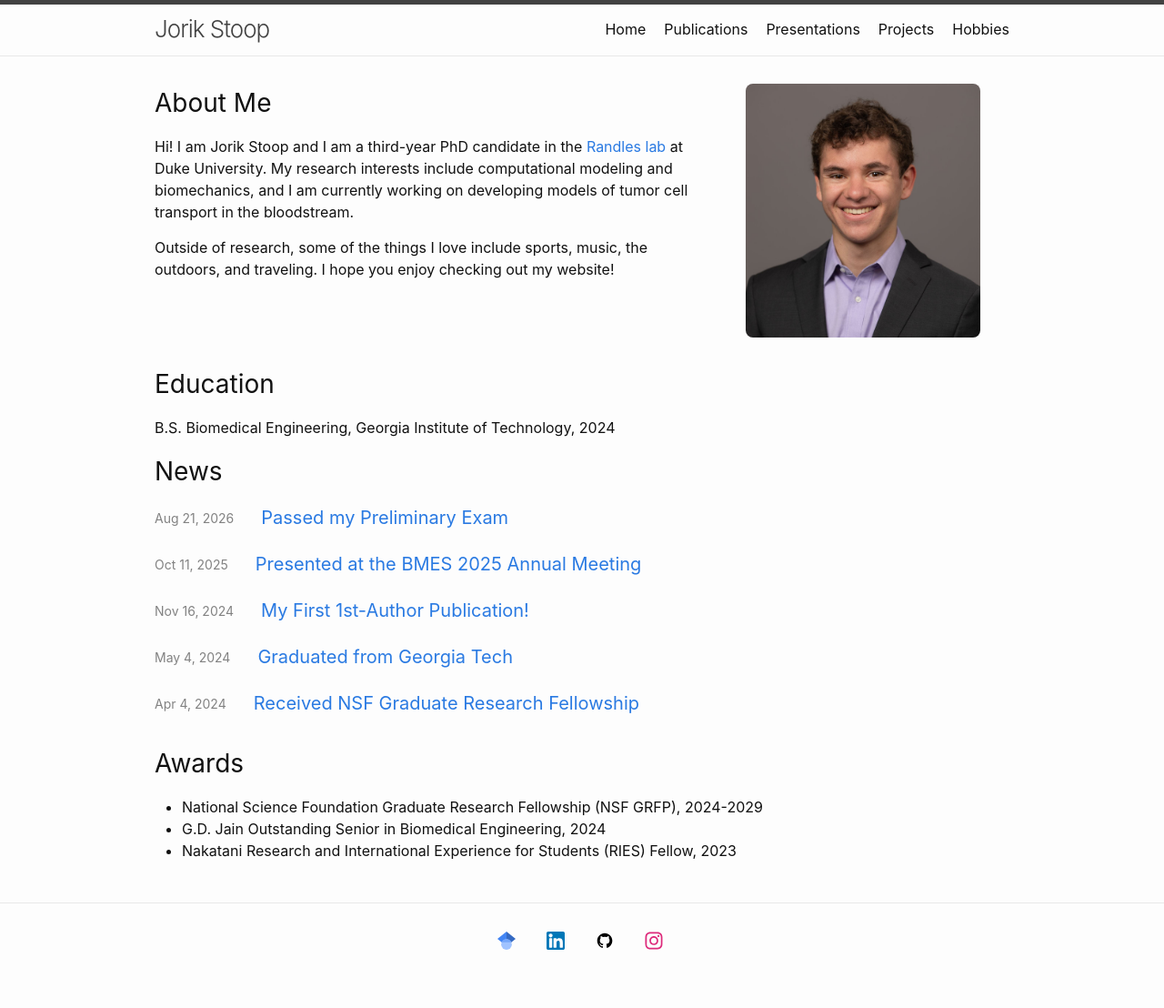
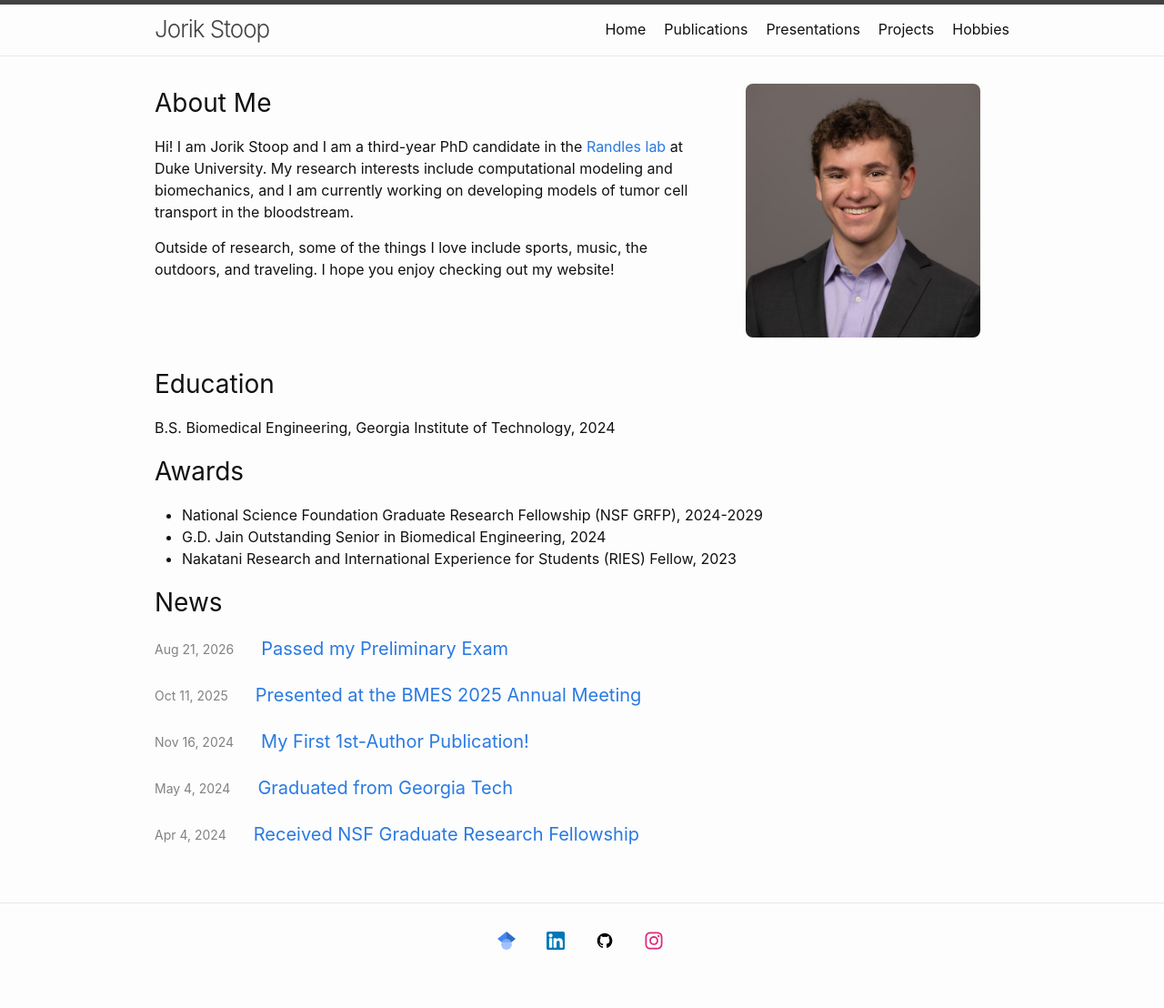
Before and after one commit to jorikstoop/jorikstoop.github.io, a Jekyll site: the page built from index.html, in a window 1280 px wide. Shown: the whole page at 91% size. Built offline with Jekyll 4.4.1, drawn with Linux system fonts in a browser that asks for light colours.

Commit message:
move awards section on homepage above news

```diff
--- a/index.html
+++ b/index.html
@@ -40,6 +40,14 @@ show_excerpts: false
     </p>
   </section>
 
+  <!-- List of Awards -->
+  <h2 class="award-list-heading">{{ page.subtitle4 }}</h2>
+  <ul class="award-list">
+    <li>National Science Foundation Graduate Research Fellowship (NSF GRFP), 2024-2029</li>
+    <li>G.D. Jain Outstanding Senior in Biomedical Engineering, 2024</li>
+    <li>Nakatani Research and International Experience for Students (RIES) Fellow, 2023</li>
+  </ul>
+
   <!-- List of News Posts -->
   {%- if site.posts.size > 0 -%}
     <h2 class="post-list-heading">{{ page.subtitle3}}</h2>
@@ -63,14 +71,6 @@ show_excerpts: false
     </ul>
   {%- endif -%}
 
-  <!-- List of Awards -->
-  <h2 class="award-list-heading">{{ page.subtitle4 }}</h2>
-  <ul class="award-list">
-    <li>National Science Foundation Graduate Research Fellowship (NSF GRFP), 2024-2029</li>
-    <li>G.D. Jain Outstanding Senior in Biomedical Engineering, 2024</li>
-    <li>Nakatani Research and International Experience for Students (RIES) Fellow, 2023</li>
-  </ul>
-
 </div>
 
 <!-- CSS for layout styling --->
```
